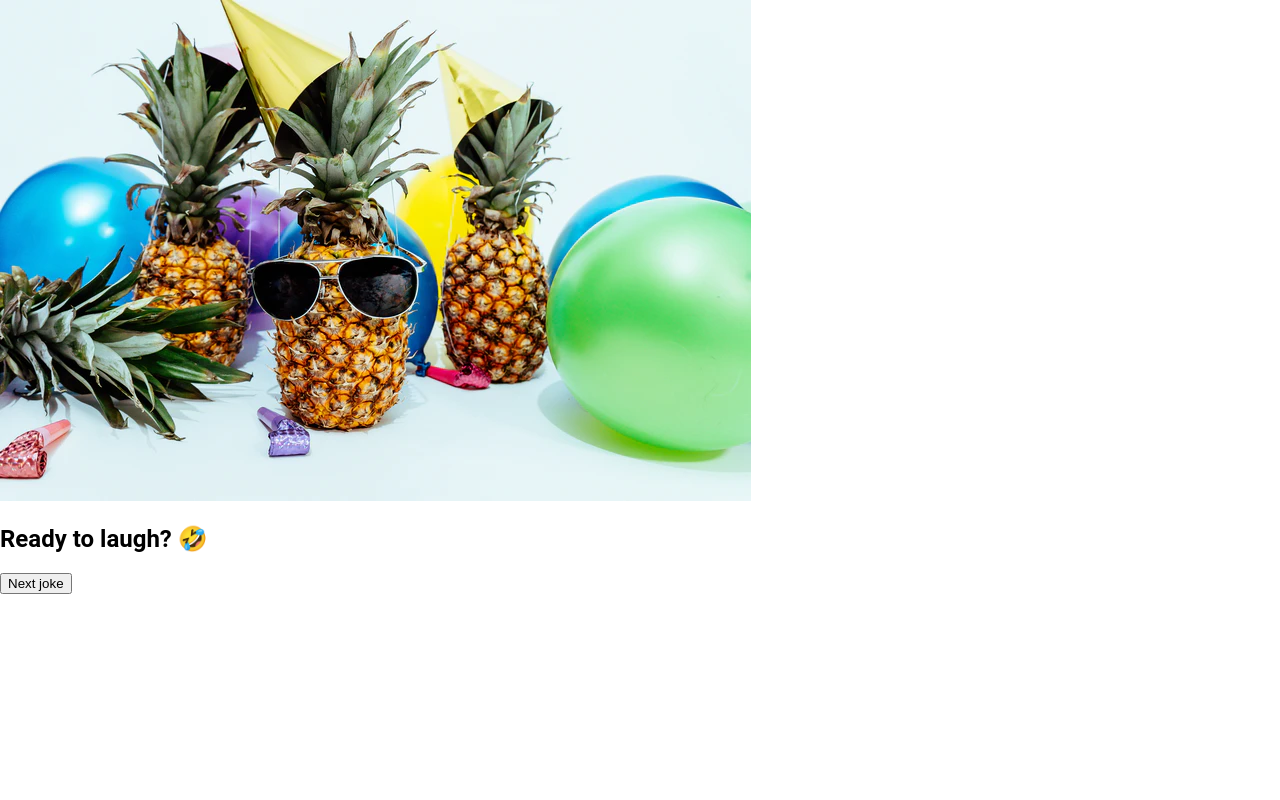
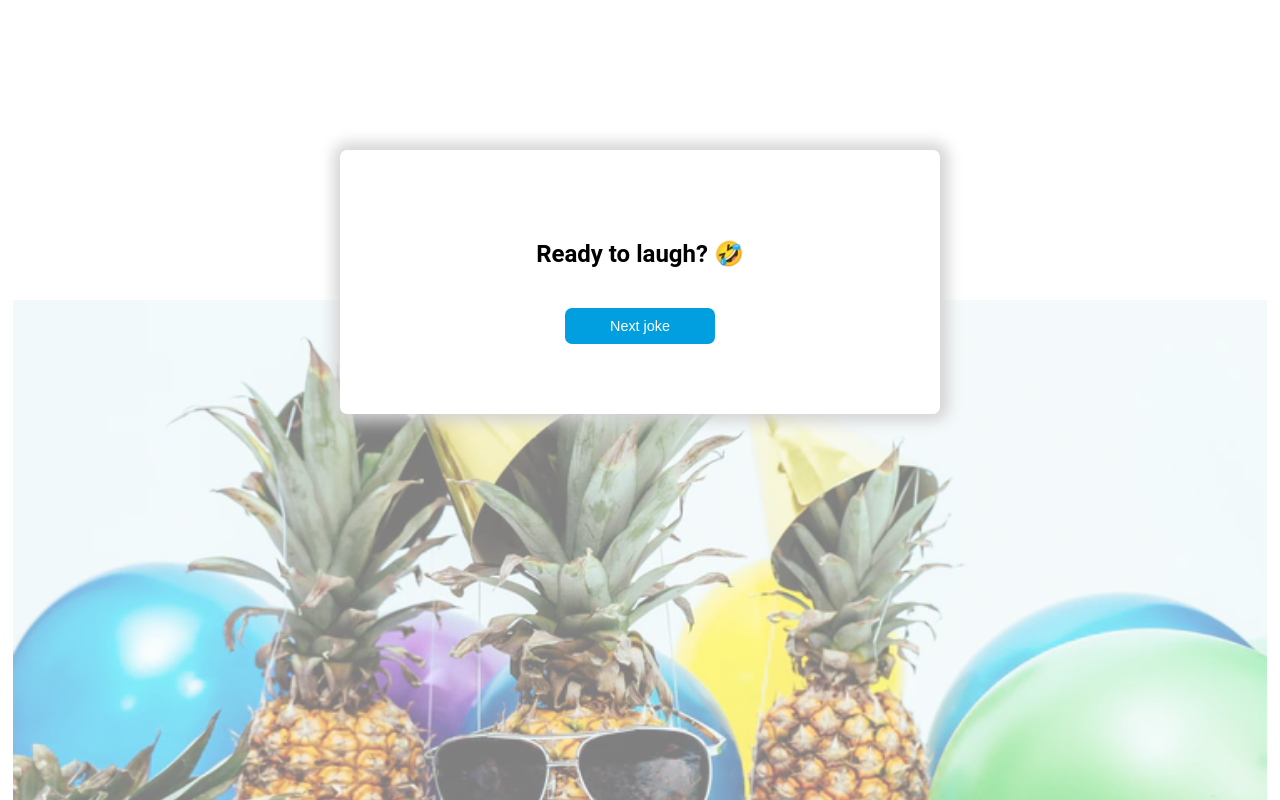
Before and after one commit to DonatellaC/Jokes-JavaScript, a plain HTML site: page index.html in a window 1280 px wide. Shown: the top 800 px of the page. Drawn offline with Linux system fonts and the light colour scheme; no server answers.

Commit message:
add:style

```diff
--- a/style.css
+++ b/style.css
@@ -3,3 +3,54 @@ body {
   margin: 0;
   font-family: Roboto, sans-serif;
 }
+
+/* SECTION */
+
+section {
+  width: 100%;
+  display: flex;
+  align-items: center;
+  justify-content: center;
+  background-size: 100%;
+}
+
+img {
+  background-size: 100%;
+  width: 98%;
+  position: relative;
+  top: 300px;
+  opacity: 50%;
+}
+
+.container {
+  background-color: #ffffff;
+  padding: 70px 50px;
+  border-radius: 7px;
+  text-align: center;
+  width: 500px;
+  margin: auto;
+  display: flex;
+  flex-direction: column;
+  position: absolute;
+  top: 150px;
+  box-shadow: 1px 0px 15px 7px lightgrey;
+}
+
+.btn {
+  background-color: #019fe0;
+  border: 0;
+  border-radius: 7px;
+  color: #ffffff;
+  padding: 10px 35px;
+  cursor: pointer;
+  font-size: 0.9rem;
+  margin-top: 20px;
+  outline: none;
+  width: 150px;
+  /* move the button to the center */
+  align-self: center;
+}
+
+.btn:active {
+  transform: scale(0.98);
+}
```
